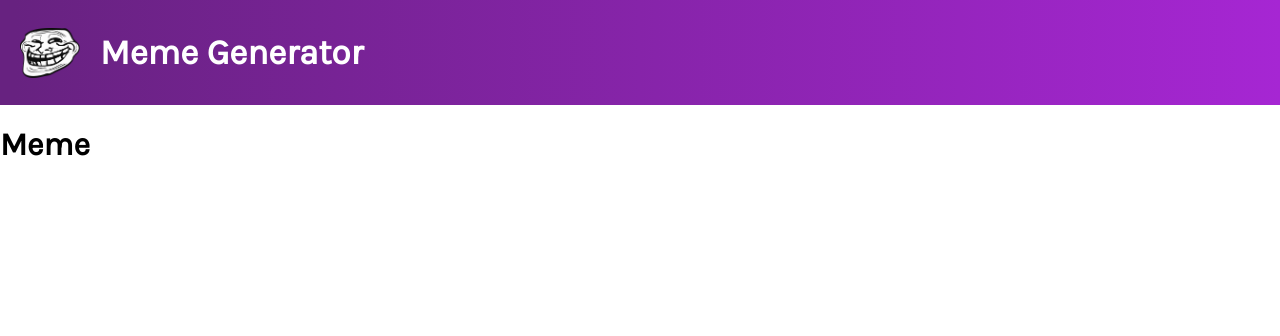
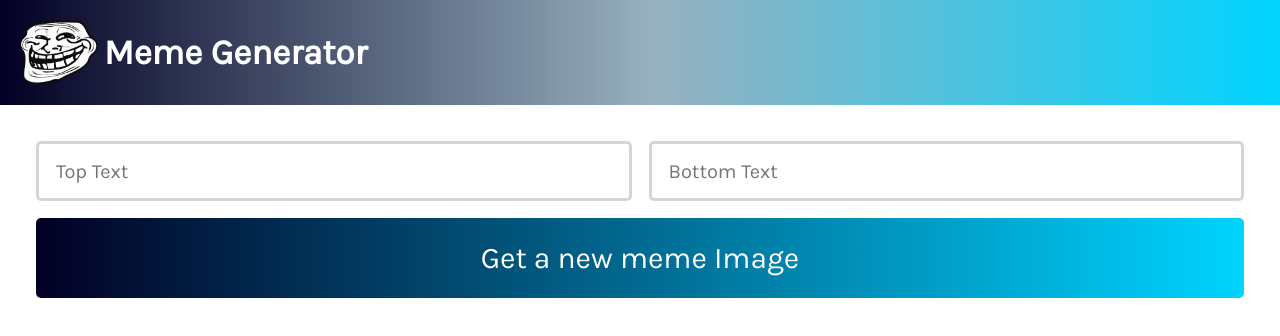
Before and after one commit to bdog72/meme-generator-react-2022, a React (Create React App) app: page / in a window 1280 px wide. Shown: the top 336 px of the page. Built offline with nearby package versions, Linux system fonts and the light colour scheme.

Commit message:
meme component

```diff
--- a/src/components/Header.js
+++ b/src/components/Header.js
@@ -2,14 +2,16 @@
 //
 
 import React from 'react';
+
+import logoImage from '../images/troll-face.png';
 
 import '../styles/Header.css';
 
 export default function Header() {
   return (
     <header className='header'>
-      <img className='' src='../images/troll-face.png' alt='' />
-      <h1 className=''>Meme Generator</h1>
+      <img className='header--image' src={logoImage} alt='' />
+      <h1 className='header--title'>Meme Generator</h1>
     </header>
   );
 }
--- a/src/components/Meme.js
+++ b/src/components/Meme.js
@@ -2,13 +2,37 @@
 //
 
 import React from 'react';
-
 import '../styles/Meme.css';
+import { memesData } from '../memesData';
+console.log(memesData);
 
 export default function Meme() {
+  let url;
+  function getMemeImage() {
+    const memesArray = memesData.data.memes;
+    const randomNumber = Math.floor(Math.random() * memesArray.length);
+    url = memesArray[randomNumber].url;
+    console.log(url);
+  }
+
   return (
-    <div className='meme'>
-      <h1>Meme</h1>
-    </div>
+    <main className='meme'>
+      <div className='meme--form'>
+        <input
+          type='text'
+          placeholder='Top Text'
+          className='meme--form-input'
+        />
+        <input
+          type='text'
+          placeholder='Bottom Text'
+          className='meme--form-input'
+        />
+        <button onClick={getMemeImage} className='meme--form-button'>
+          Get a new meme Image
+        </button>
+        <img src={url} alt='' />
+      </div>
+    </main>
   );
 }
--- a/src/styles/Header.css
+++ b/src/styles/Header.css
@@ -2,21 +2,25 @@
 /*  */
 
 .header {
-  background: linear-gradient(90deg, #672280 1.18%, #a626d3 100%);
+  background: rgb(2, 0, 36);
+  background: linear-gradient(
+    90deg,
+    rgba(2, 0, 36, 1) 0%,
+    rgba(66, 111, 138, 0.5452556022408963) 51%,
+    rgba(0, 212, 255, 1) 100%
+  );
   display: flex;
   align-items: center;
-  gap: 20px;
   height: 65px;
   padding: 20px;
 }
 
 .header img {
-  height: 50px;
+  height: 100%;
+  margin-right: 6px;
 }
 
 .header h1 {
-  margin: 0;
-  /* padding: 20px 0; */
   color: #fff;
   font-size: 35px;
 }
--- a/src/styles/Meme.css
+++ b/src/styles/Meme.css
@@ -1,2 +1,37 @@
 /*  */
 /*  */
+
+.meme {
+  padding: 36px;
+}
+
+.meme--form {
+  display: grid;
+  grid-template: 60px 60px / 1fr 1fr;
+  gap: 17px;
+}
+
+.meme--form-input {
+  font-family: 'Karla', sans-serif;
+  border-radius: 5px;
+  border: 3px solid #d5d4d8;
+  text-indent: 15px;
+  font-size: 20px;
+}
+
+.meme--form-button {
+  grid-column: 1 / -1;
+  font-family: 'Karla', sans-serif;
+  background: rgb(2, 0, 36);
+  background: linear-gradient(
+    90deg,
+    rgba(2, 0, 36, 1) 0%,
+    rgba(0, 212, 255, 1) 100%
+  );
+  color: #fff;
+  border-radius: 5px;
+  cursor: pointer;
+  font-size: 30px;
+  border: none;
+  height: 80px;
+}
```
Also changed, not shown: src/memesData.js (renamed from src/memeData.js).
